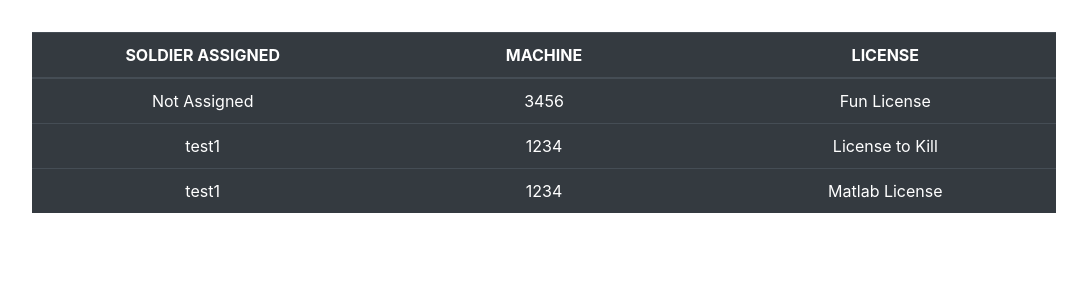
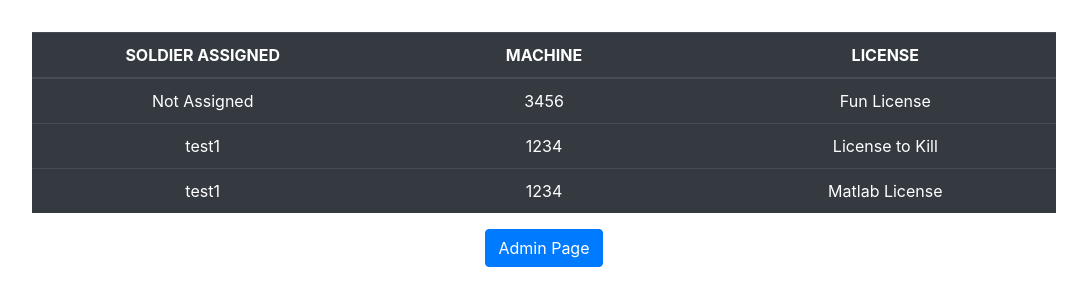
Before and after one commit to Wild-Koala-LLC/LicenseMgmt, a Django app: page / in a window 1280 px wide. Shown: the part 56-362 px from the top of the page, without its empty margins (96-1183 px from the left). Run offline with Django 3.2, Linux system fonts and the light colour scheme; data comes from the database, SQL or seed files in the repository; some libraries are stand-ins or nearby versions.

Commit message:
Add button to go to admin

```diff
--- a/dashboard/templates/assigned.html
+++ b/dashboard/templates/assigned.html
@@ -32,6 +32,9 @@
       {% endfor %}
     </tbody>
   </table>
+  <a href="/admin">
+    <button type="button" class="btn btn-primary">Admin Page</button>
+  </a>
 </div>
 
 {% endblock %}
```
